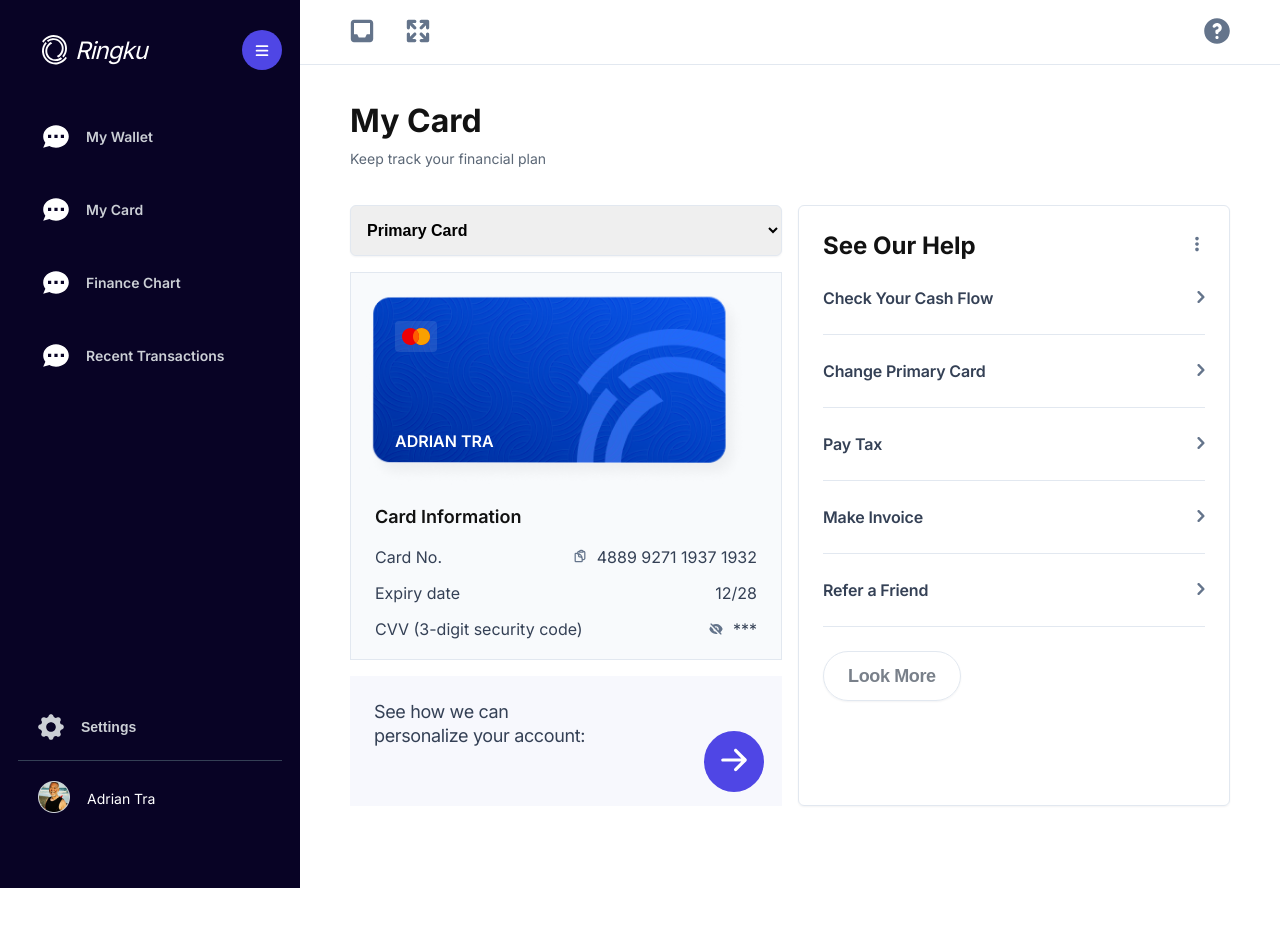
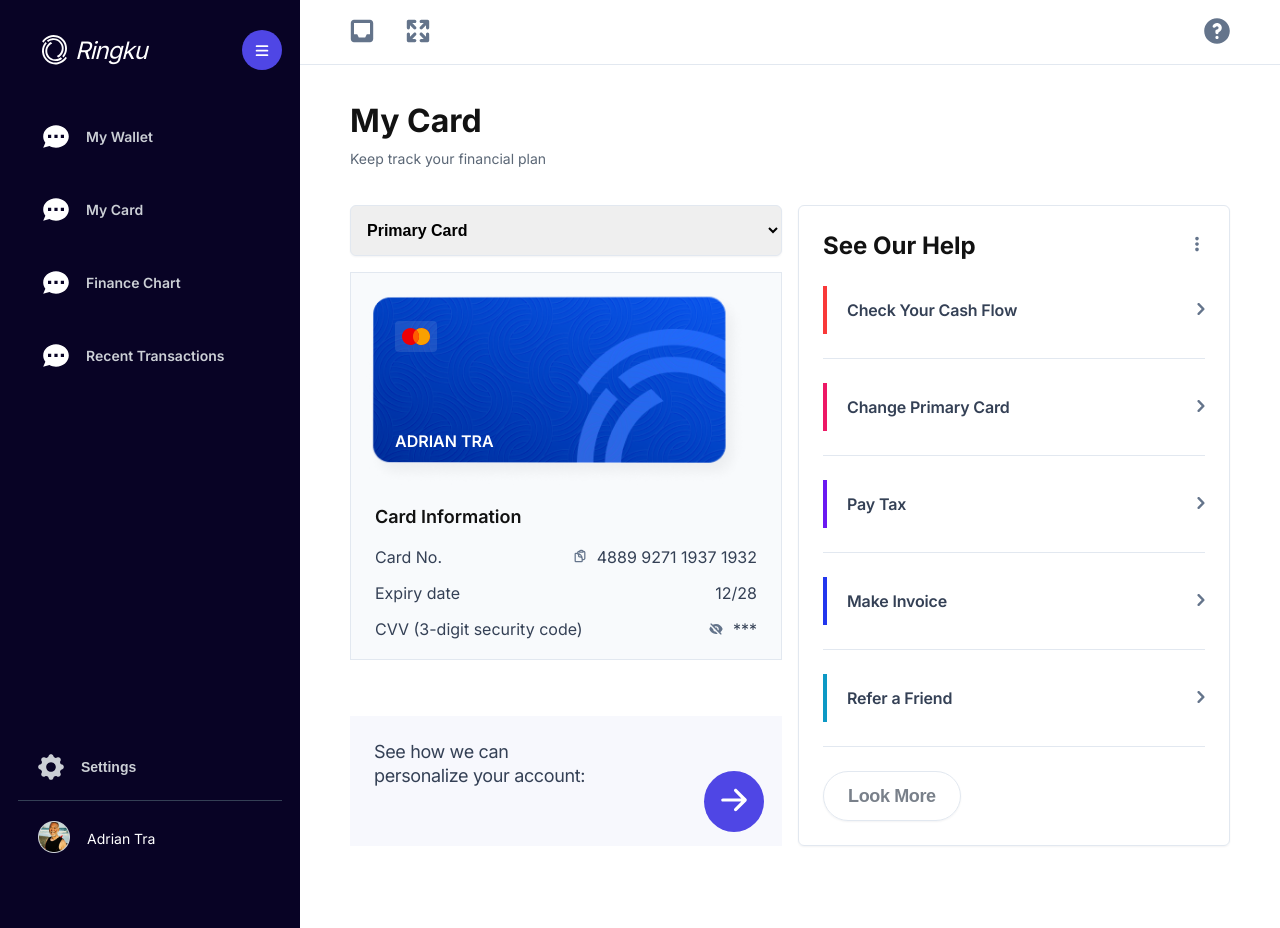
Before and after one commit to bogdan-ryzhko/ringku, a React (Create React App) app: page /my-card in a window 1280 px wide. Before the commit the page ends 888 px from the top, so only its background shows below. Built offline with nearby package versions, Linux system fonts and the light colour scheme.

Commit message:
add react-chartjs-2

```diff
--- a/package.json
+++ b/package.json
@@ -8,6 +8,7 @@
     "@testing-library/user-event": "^13.5.0",
     "node-sass": "^7.0.3",
     "react": "^18.2.0",
+    "react-chartjs-2": "^5.2.0",
     "react-dom": "^18.2.0",
     "react-router-dom": "^6.6.2",
     "react-scripts": "5.0.1",
--- a/src/components/myCard/card/CardInformation.jsx
+++ b/src/components/myCard/card/CardInformation.jsx
@@ -11,11 +11,11 @@ const CardInformation = () => {
 	]);
 
 	const [supportList, setSupportList] = useState([
-		{question: 'Check Your Cash Flow', answer: 'lorem ipsum dolor', id: 1},
-		{question: 'Change Primary Card', answer: 'lorem ipsum dolor', id: 2},
-		{question: 'Pay Tax', answer: 'lorem ipsum dolor', id: 3},
-		{question: 'Make Invoice', answer: 'lorem ipsum dolor', id: 4},
-		{question: 'Refer a Friend', answer: 'lorem ipsum dolor', id: 5},
+		{color: '#F93939', question: 'Check Your Cash Flow', answer: 'lorem ipsum dolor', id: 1},
+		{color: '#ED1865', question: 'Change Primary Card', answer: 'lorem ipsum dolor', id: 2},
+		{color: '#6B19F1', question: 'Pay Tax', answer: 'lorem ipsum dolor', id: 3},
+		{color: '#2236EE', question: 'Make Invoice', answer: 'lorem ipsum dolor', id: 4},
+		{color: '#0D99C5', question: 'Refer a Friend', answer: 'lorem ipsum dolor', id: 5},
 	]);
 
 	return (
--- a/src/components/myCard/card/CardSupportItem.jsx
+++ b/src/components/myCard/card/CardSupportItem.jsx
@@ -3,7 +3,7 @@ import React from "react";
 const CardSupportItem = ({ supportList }) => {
 	return (
 		<li className="card-support__item">
-			<p className="card-support__item-question">
+			<p style={{borderLeft: `4px solid${supportList.color}`}} className="card-support__item-question">
 				{supportList.question}
 			</p>
 			<button className="arrow-question">
--- a/src/styles/styles-components/_card.scss
+++ b/src/styles/styles-components/_card.scss
@@ -158,6 +158,8 @@
 }
 
 .card-support__item {
+  display: flex;
+  align-items: center;
   border-bottom: 1px solid #e2e8f0;
   display: flex;
   justify-content: space-between;
@@ -170,6 +172,12 @@
 
 .card-support__item + .card-support__item {
   margin-top: 24px;
+}
+
+.card-support__item-question {
+  padding-top: 12px;
+  padding-bottom: 12px;
+  padding-left: 20px;
 }
 
 .card-support__item-answer.card-support__item-answer--hidden {
```
Also changed, not shown: src/components/myCard/card/CardSupport.jsx (+0 -55 lines), 1 other file (tests, documents, lock files or other folders).
